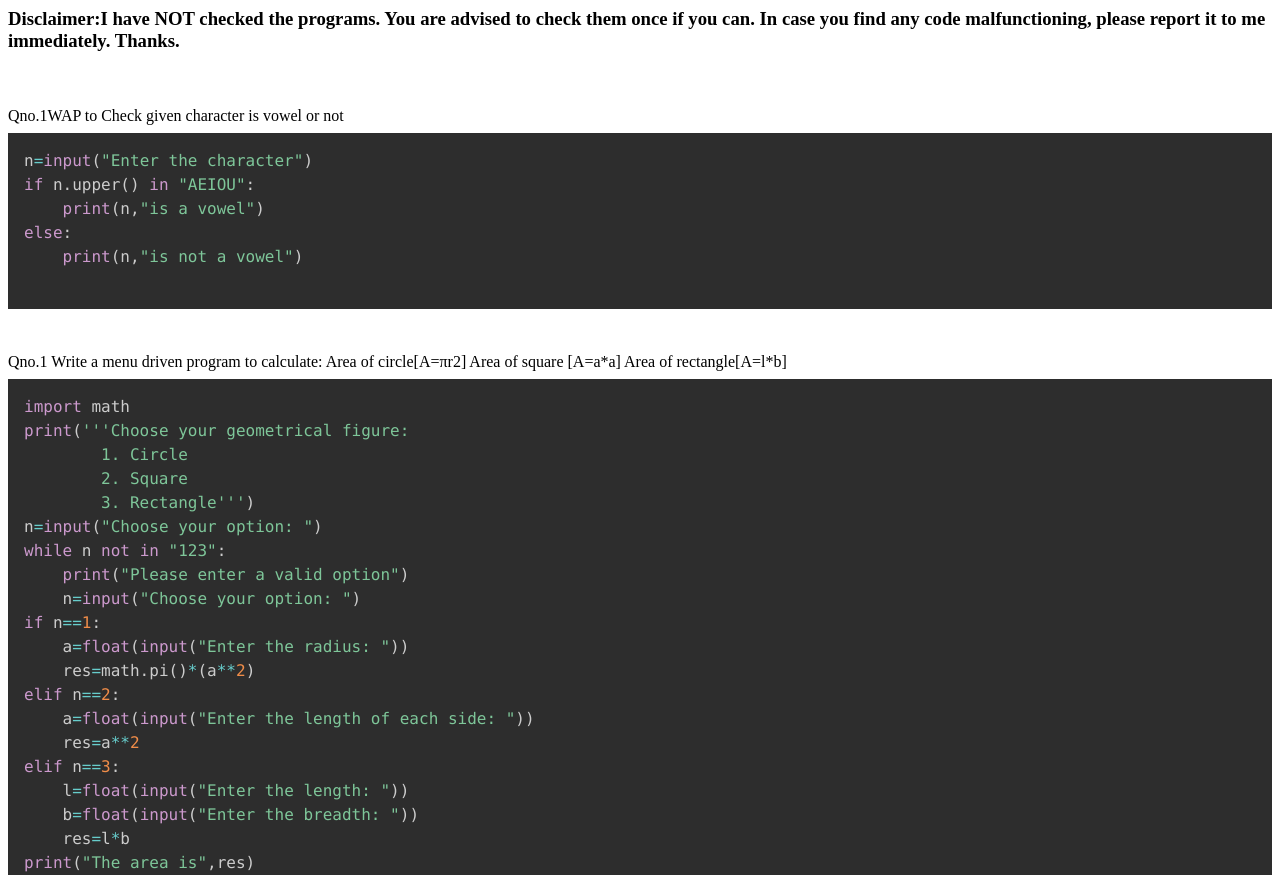
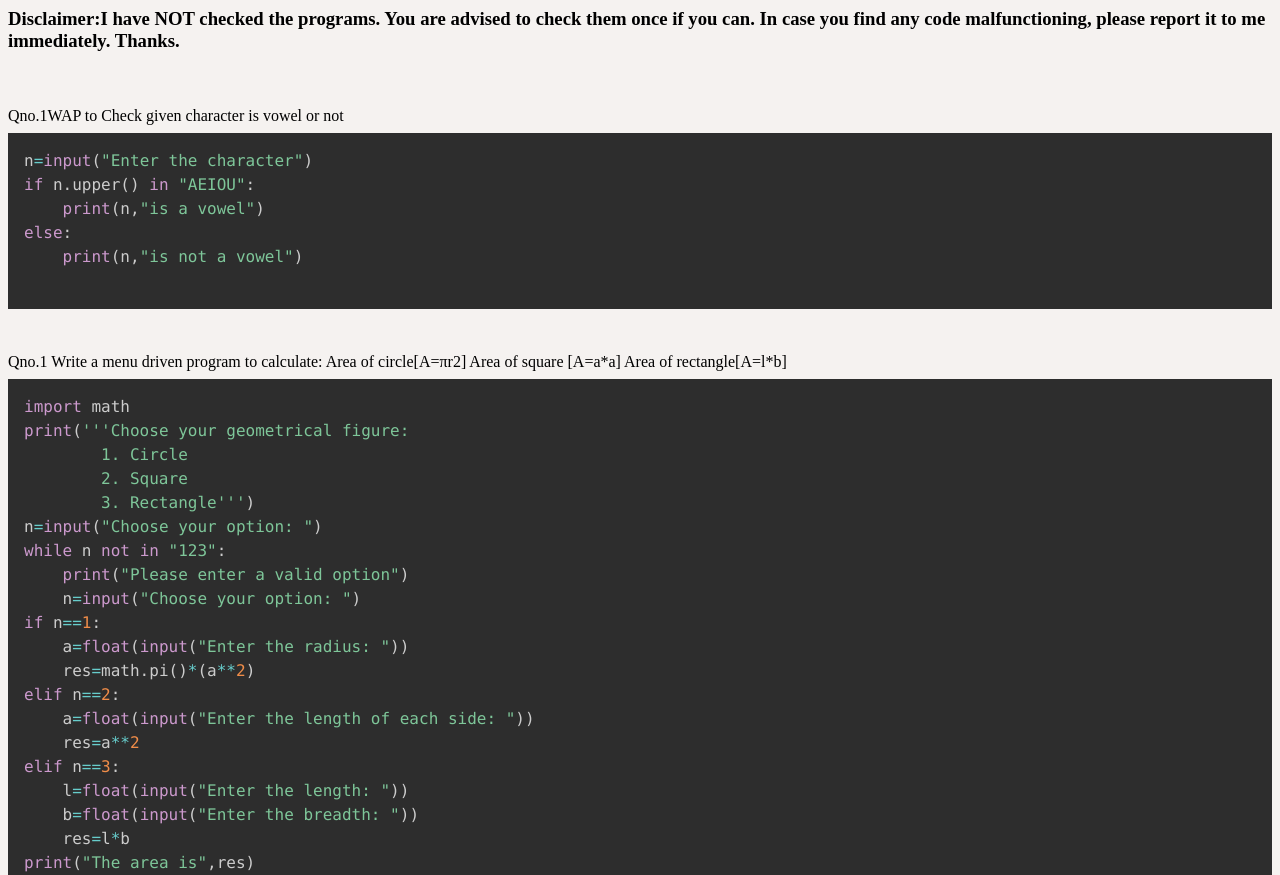
Before and after one commit to subnut/project, a plain HTML site: page index.html in a window 1280 px wide. Shown: the top 875 px of the page. Drawn offline with Linux system fonts and the light colour scheme.

Commit message:
Update index.html

```diff
--- a/index.html
+++ b/index.html
@@ -6,7 +6,7 @@ alert("If you are viewing this site in a smartphone, you are advised to rotate i
 </script>
 <link rel="stylesheet" href="prism.css"/>
 </head>
-<body>
+<body bgcolor="#F5F2F0">
 <h3>Disclaimer:I have NOT checked the programs. You are advised to check them once if you can. In case you find any code malfunctioning, please report it to me immediately. Thanks.</h3>
 <br>
 <br><h7>Qno.1WAP to Check given character is vowel or not</h7>
```
